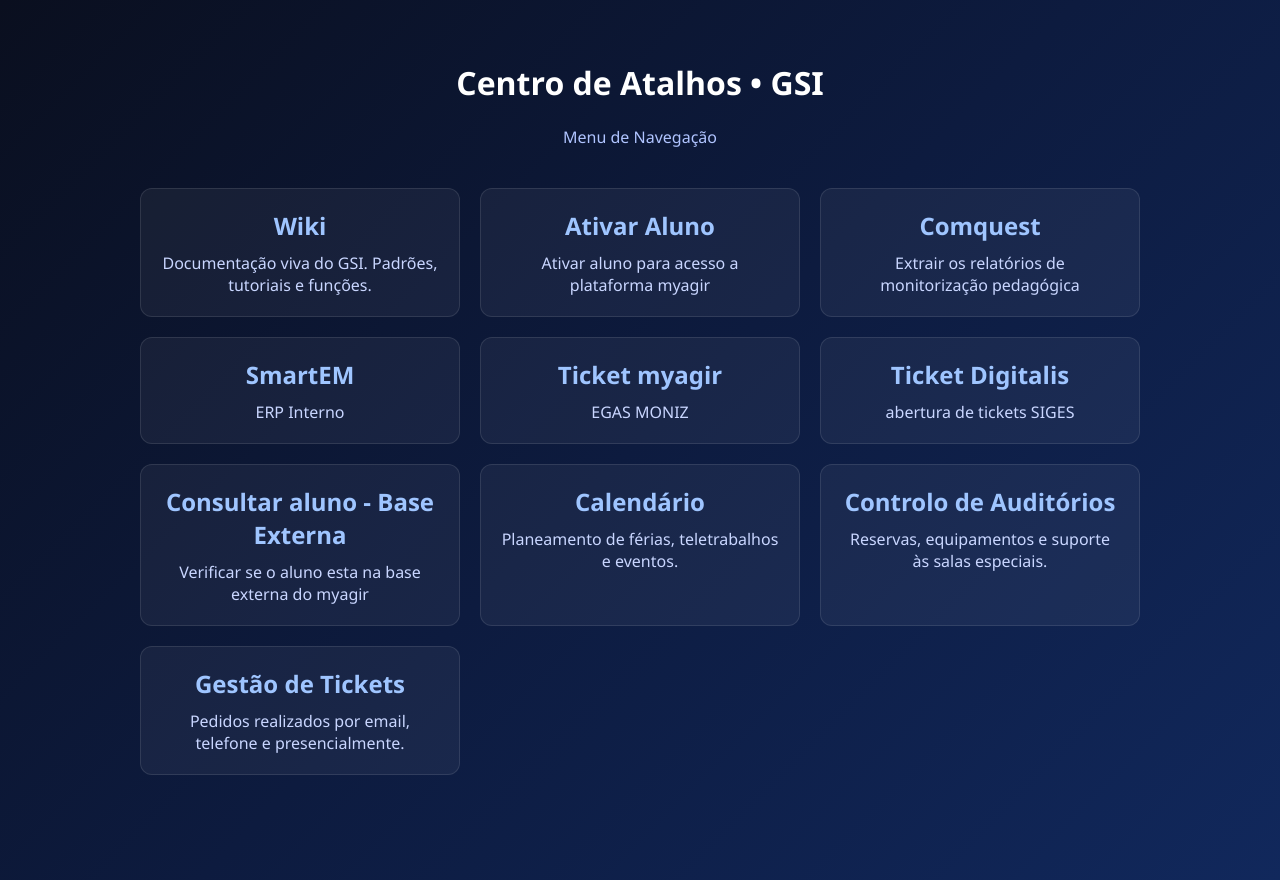
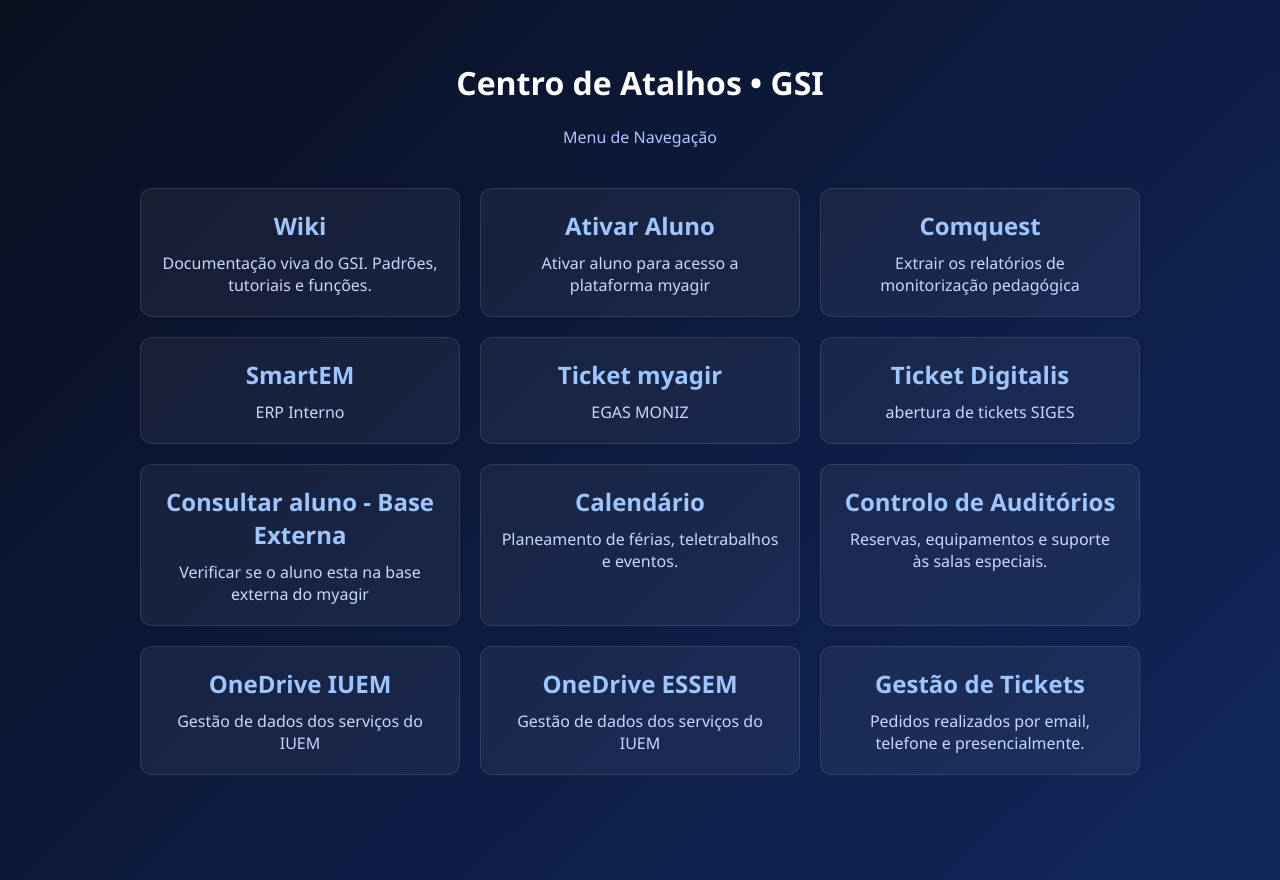
Before and after one commit to jbispo23/home-gsi, a React (Create React App) app: page / in a window 1280 px wide. Built offline with nearby package versions, Linux system fonts and the light colour scheme.

Commit message:
nova atualização do site

```diff
--- a/src/App.js
+++ b/src/App.js
@@ -48,7 +48,17 @@
       desc: "Reservas, equipamentos e suporte às salas especiais.",
       href: "https://github.com/SEU-USUARIO/seu-repo-auditorios",
     },
-      {
+    {
+      title: "OneDrive IUEM",
+      desc: "Gestão de dados dos serviços do IUEM",
+      href: "https://egasmonizpt-my.sharepoint.com/personal/iuem_egasmoniz_edu_pt/_layouts/15/onedrive.aspx?FolderCTID=0x0120000ABDDEDA2D783C46A542587AF1798312&id=%2Fpersonal%2Fiuem%5Fegasmoniz%5Fedu%5Fpt%2FDocuments%2FOneDrive%20IUEM%2FV%20%2D%20Monitoriza%C3%A7%C3%A3o%20do%20ensino%20IUEM&view=0",
+    },
+        {
+      title: "OneDrive ESSEM",
+      desc: "Gestão de dados dos serviços do IUEM",
+      href: "https://egasmonizpt-my.sharepoint.com/personal/evalerio_egasmoniz_edu_pt/_layouts/15/onedrive.aspx?FolderCTID=0x012000D6C1DE8CDD2A7B419BC6C83BC873D1FA&id=%2Fpersonal%2Fevalerio%5Fegasmoniz%5Fedu%5Fpt%2FDocuments%2FSGQ%5FESSEM%5FGeral%2FIndicadores%20de%20Ensino&view=0&startedResponseCatch=true",
+    },
+    {
       title: "Gestão de Tickets",
       desc: "Pedidos realizados por email, telefone e presencialmente.",
       href: "https://gsi-tickets.web.app/",
```
